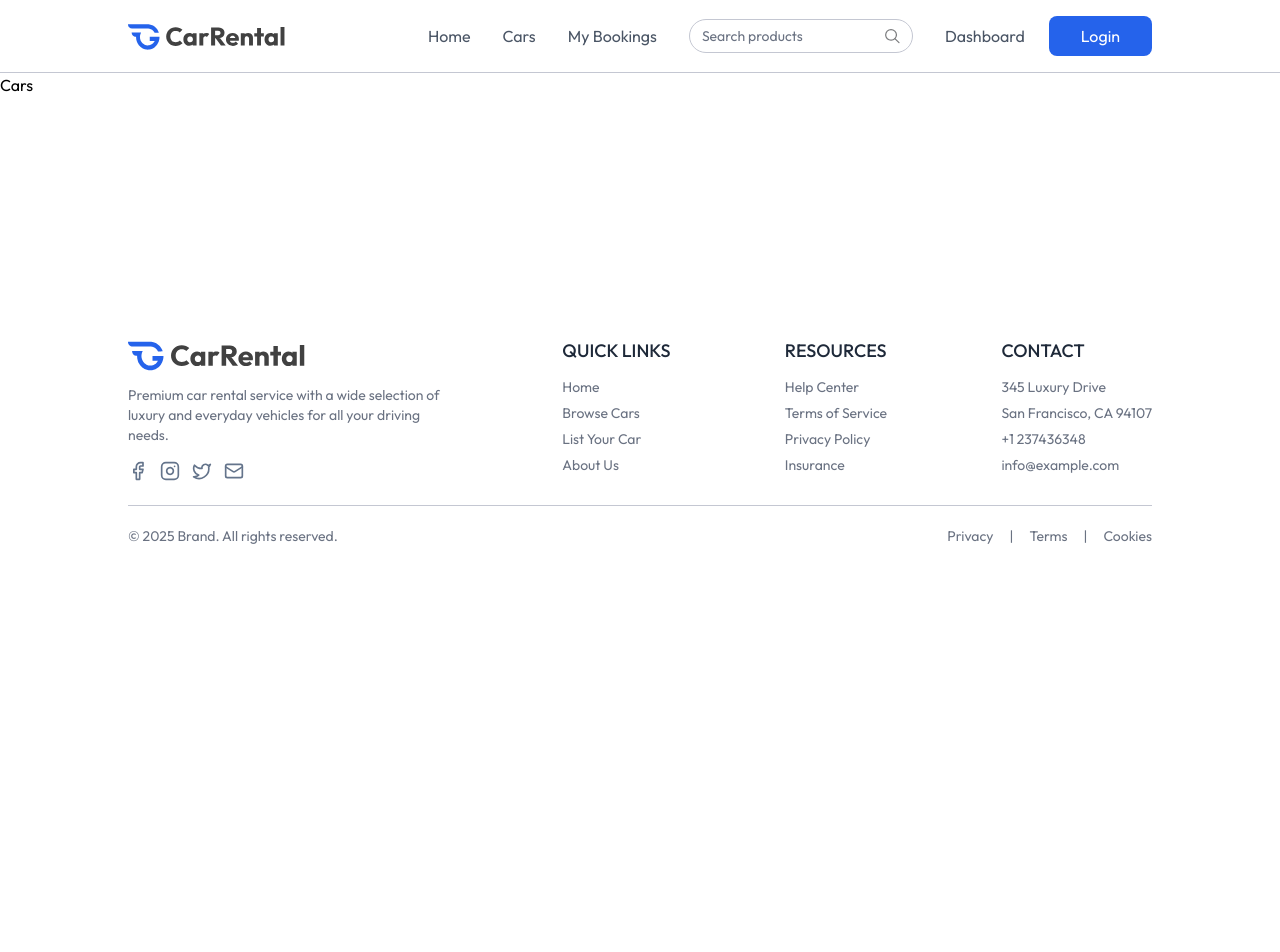
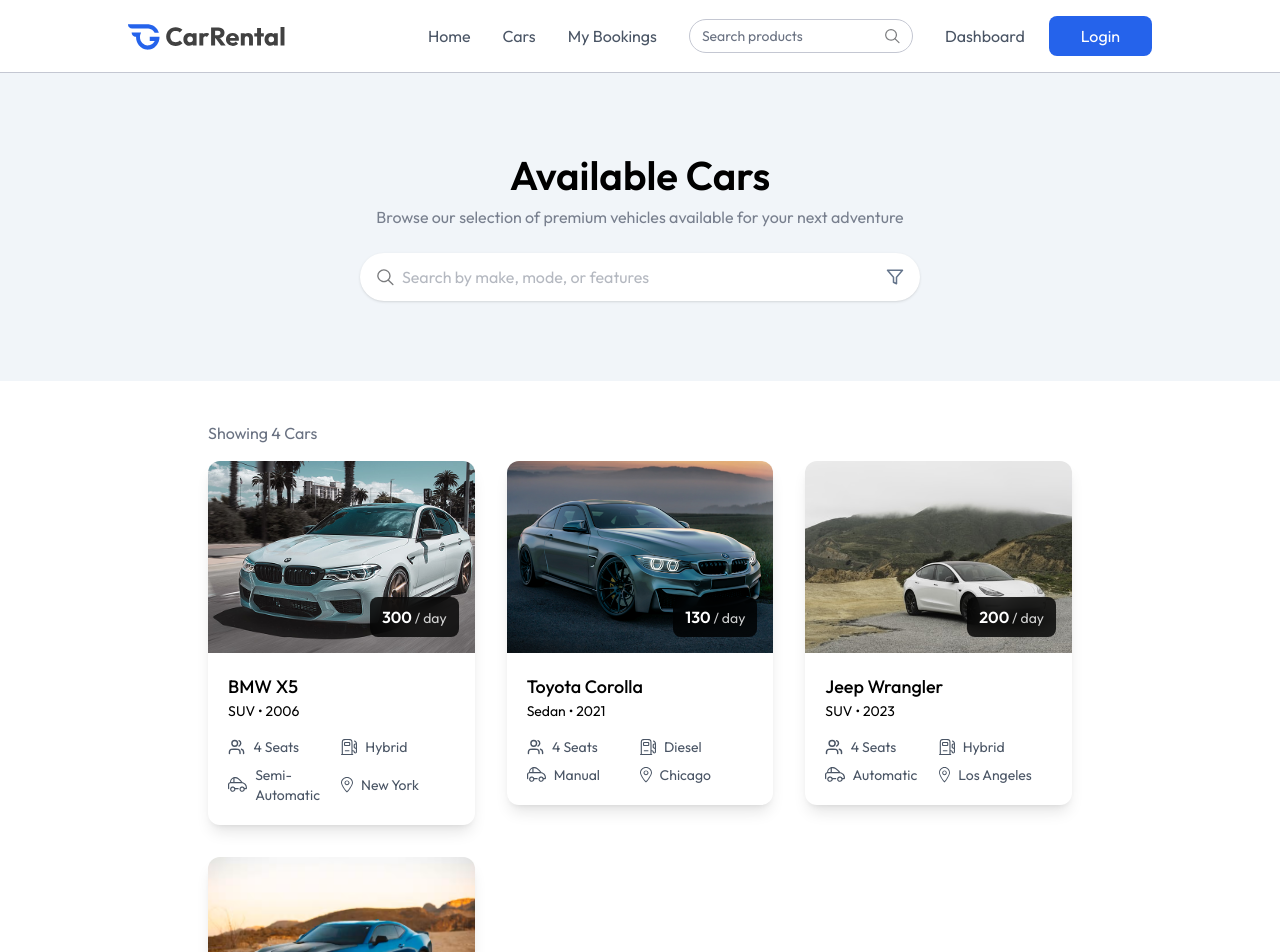
Before and after one commit to tanjimahmmed/car-rental-full-stack, a React (Vite) app in the folder client/: page /cars in a window 1280 px wide. Shown: the top 952 px of the page. Before the commit the page ends 800 px from the top, so only its background shows below. Built offline with nearby package versions, Linux system fonts and the light colour scheme.

Commit message:
add Cars page

```diff
--- a/client/src/pages/Cars.jsx
+++ b/client/src/pages/Cars.jsx
@@ -1,8 +1,33 @@
-import React from 'react'
+import React, { useState } from 'react'
+import Title from '../components/Title'
+import { assets, dummyCarData } from '../assets/assets'
+import CarCard from '../components/CarCard'
 
 const Cars = () => {
+  const [input, setInput] = useState('')
   return (
-    <div>Cars</div>
+    <div>
+      <div className='flex flex-col items-center py-20 bg-light max-md:px-4'>
+        <Title title='Available Cars' subTitle='Browse our selection of premium vehicles available for your next adventure'/>
+        <div className='flex items-center bg-white px-4 mt-6 max-w-140 w-full h-12 rounded-full shadow'>
+          <img src={assets.search_icon} alt="" className='w-4.5 h-4.5 mr-2' />
+          <input onClick={(e) => setInput(e.target.value)} value={input} type="text" placeholder='Search by make, mode, or features' className='w-full h-full outline-none text-gray-500' />
+          <img src={assets.filter_icon} alt="" className='w-4.5 h-4.5 ml-2' />
+        </div>
+      </div>
+
+      <div className="px-6 md:px-16 lg:px-24 xl:px-32 mt-10">
+        <p className='text-gray-500 xl:px-20 max-w-7xl mx-auto'>Showing {dummyCarData.length} Cars</p>
+
+        <div className='grid grid-cols-1 sm:grid-cols-2 lg:grid-cols-3 gap-8 mt-4 xl:px-20 max-w-7xl mx-auto'>
+          {dummyCarData.map((car, index) => (
+            <div key={index}>
+              <CarCard car={car}/>
+            </div>
+          ))}
+        </div>
+      </div>
+    </div>
   )
 }
 
```
